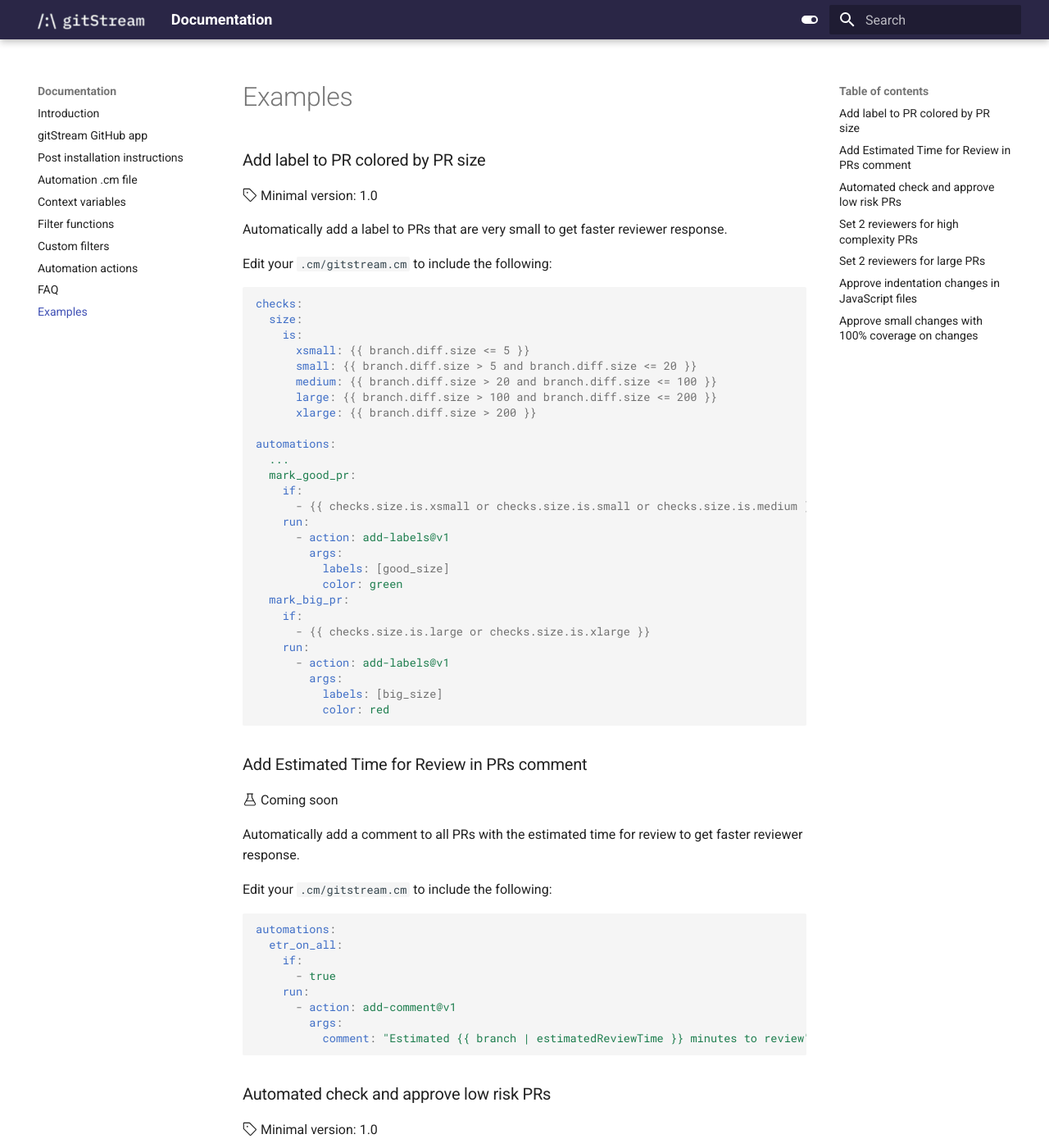
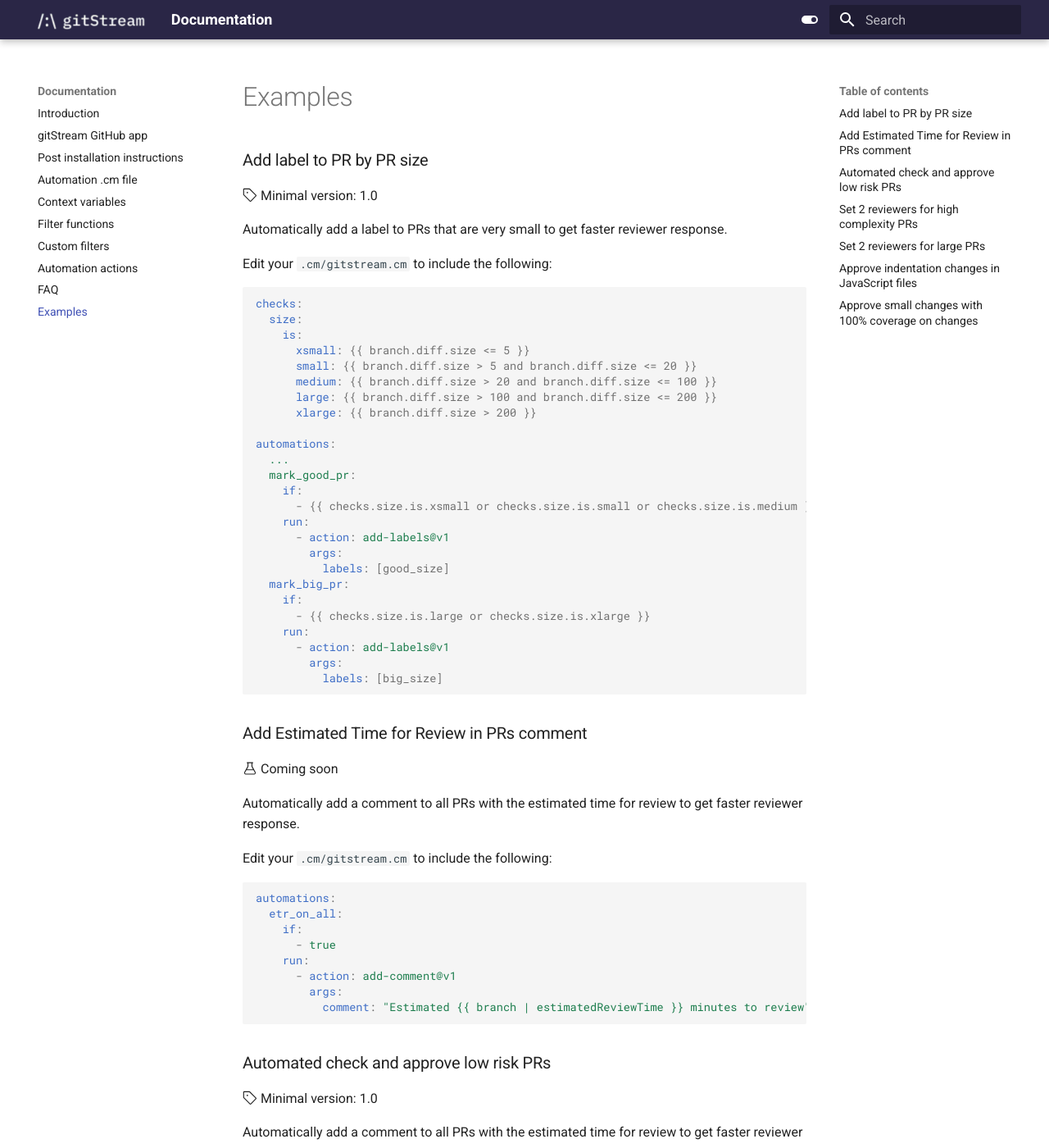
Before and after one commit to lkilpatrick/gitstream-mkdocs, an MkDocs documentation site: the page built from docs/31_examples.md, in a window 1280 px wide and 1400 px high. Shown: the whole window at 82% size. Built offline with MkDocs 1.6.1 and Material for MkDocs 9.7.7, drawn with Linux system fonts in a browser that asks for light colours.

Commit message:
remove label color - not supported yet

````diff
--- a/docs/31_examples.md
+++ b/docs/31_examples.md
@@ -1,6 +1,6 @@
 # Examples
 
-### Add label to PR colored by PR size
+### Add label to PR by PR size
 
 :octicons-tag-24: Minimal version: 1.0
 
@@ -27,7 +27,6 @@ automations:
       - action: add-labels@v1
         args:
           labels: [good_size]
-          color: green
   mark_big_pr:
     if:
       - {{ checks.size.is.large or checks.size.is.xlarge }}
@@ -35,7 +34,6 @@ automations:
       - action: add-labels@v1
         args:
           labels: [big_size]
-          color: red
 ```
 
 ### Add Estimated Time for Review in PRs comment
````
